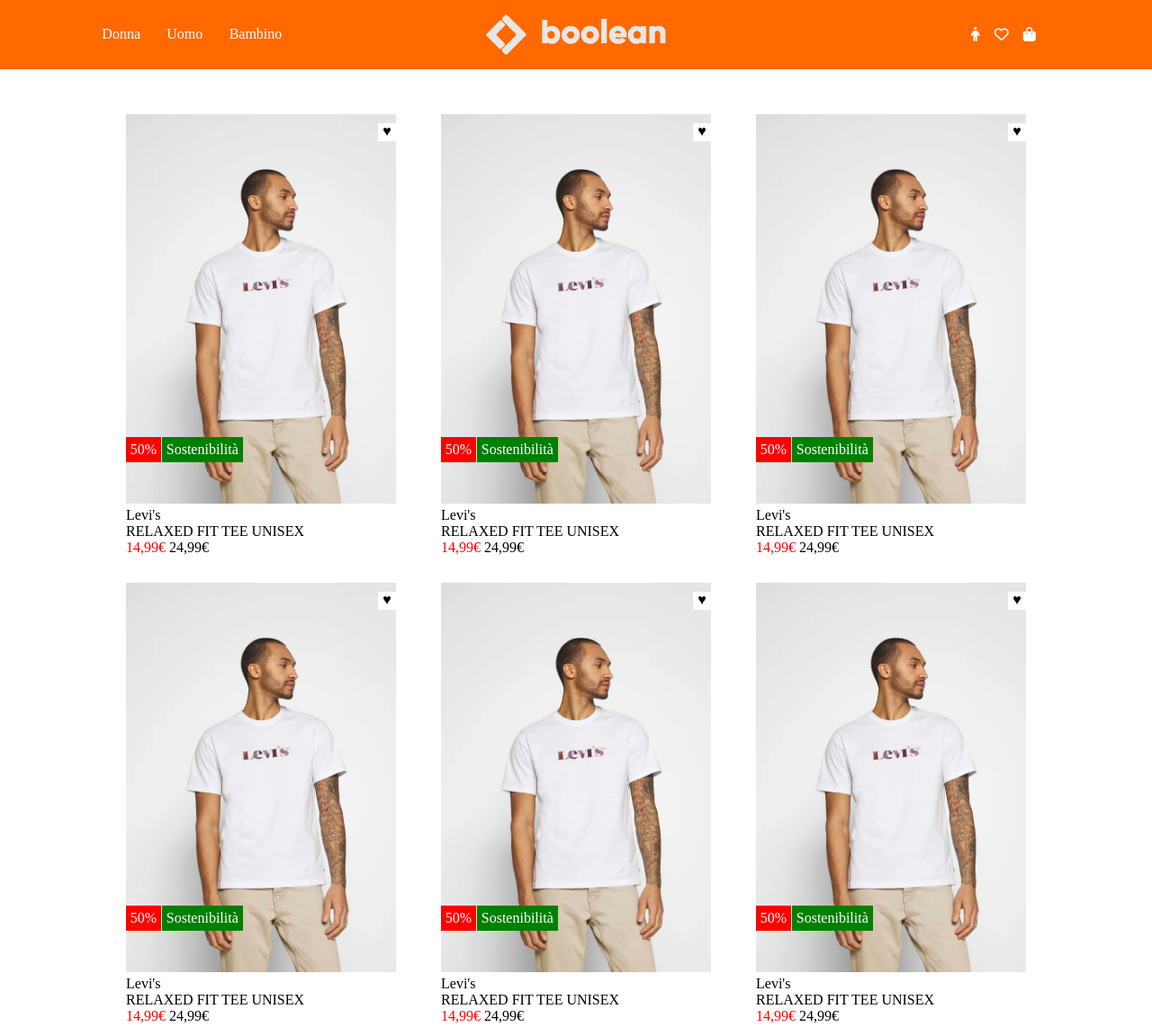
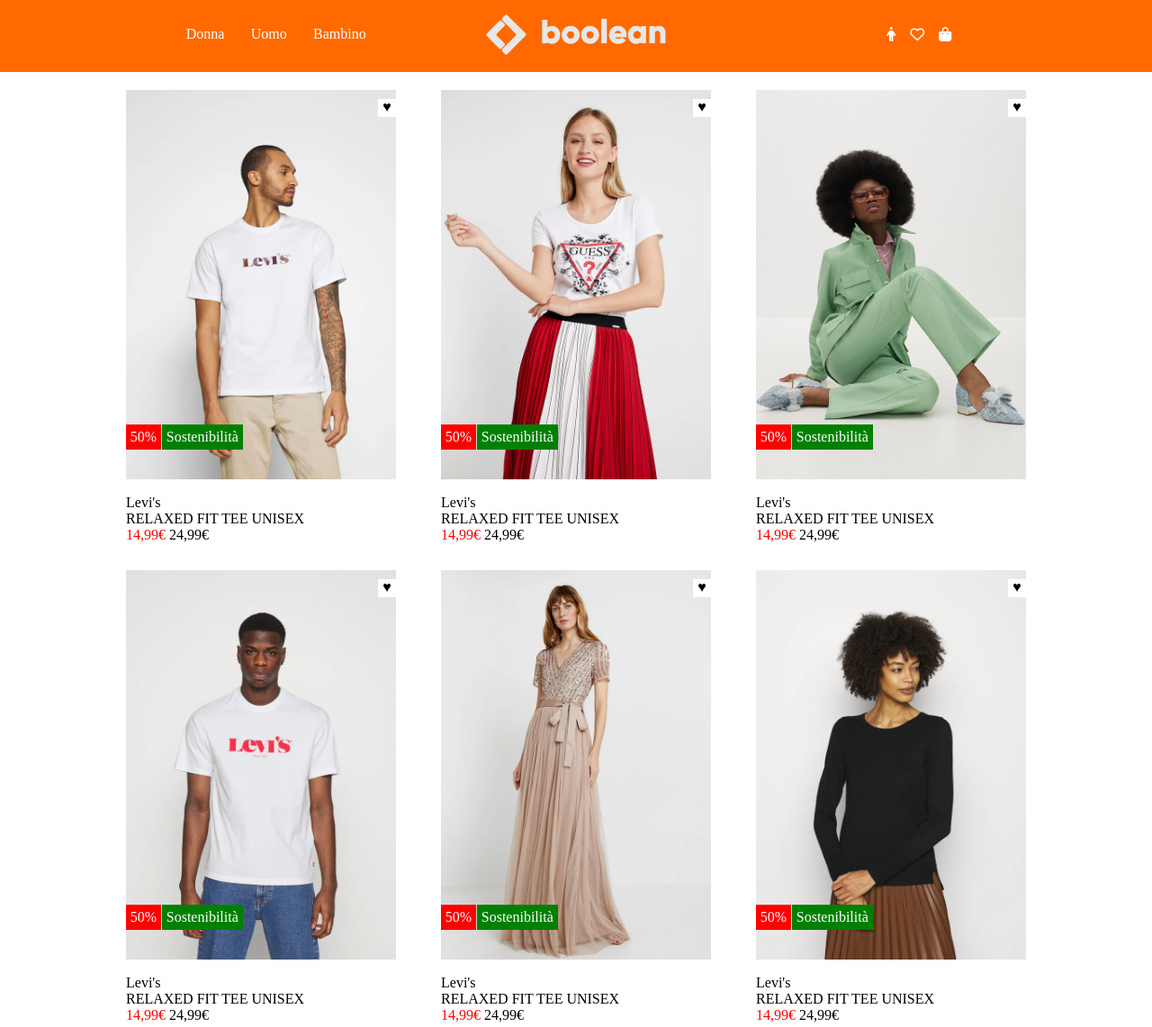
Before and after one commit to IreneCaiazzo/html-css-boolando, a plain HTML site: page index.html in a window 1280 px wide. Shown: the top 1142 px of the page at 90% size. Drawn offline with Linux system fonts and the light colour scheme.

Commit message:
add item hover

```diff
--- a/assets/style.css
+++ b/assets/style.css
@@ -8,10 +8,15 @@
 
 header{
     background-color: rgb(255, 105, 0);
-    /* position: fixed;   TODO: CHECK POSITION */
-    width: 100%;
+    position: fixed;
+    top: 0;
+    left: 0;
+    right: 0;
+    z-index: 1;
     padding-top: 1em;
     padding-bottom: 1em;
+    height: 80px;
+    /* margin: 0 auto; */
 }
 
 header .container, .menu{
@@ -21,7 +26,8 @@ header .container, .menu{
 header .container{
     display: flex;
     justify-content: space-around;
-    max width: 1000px;
+    max-width: 1000px;
+    margin: auto;
 }
 
 .menu{
@@ -59,7 +65,7 @@ a{
 
 .container-items{
     width: 1000px;
-    margin-top: 50px;
+    margin-top: 100px;
     margin-inline: auto;
     display: flex;
     justify-content: space-between;
@@ -70,7 +76,8 @@ a{
 .container-static{
     display: block;
     position: relative;
-    max-width: 300px;
+    width: 300px;
+    height: 450px;
 }
 
 .container-description{
@@ -80,11 +87,14 @@ a{
 .item{
     /* background-image: url("img/1b.webp"); */
     max-width: 300px;
+    position: absolute;
+    top: 0;
+    left: 0;
 }
 
-/* .item:hover{
+.hover:hover{
     opacity: 0%;
-} */
+}
 
 .discount{
     position: absolute;
--- a/index.html
+++ b/index.html
@@ -35,9 +35,11 @@
 
             <section>
                 <div class="container-static">
-                    <img class="item" src="img/1.webp" alt="">
 
-                    <!-- <img class="item-hover" src="img/1b.webp" alt=""> -->
+                     <img class="item" src="img/1b.webp" alt="">
+
+                     <img class="item hover" src="img/1.webp" alt="">
+
 
                     <span class="discount">50%</span>
                     <span class="eco">Sostenibilità</span>
@@ -59,9 +61,10 @@
 
             <section>
                 <div class="container-static">
-                    <img class="item" src="img/1.webp" alt="">
 
-                    <!-- <img class="item-hover" src="img/1b.webp" alt=""> -->
+                    <img class="item" src="img/2b.webp" alt="">
+
+                    <img class="item hover" src="img/2.webp" alt="">
 
                     <span class="discount">50%</span>
                     <span class="eco">Sostenibilità</span>
@@ -79,11 +82,13 @@
 
                 </div>
 
-            </section><section>
+            </section>
+
+            <section>
                 <div class="container-static">
-                    <img class="item" src="img/1.webp" alt="">
+                    <img class="item" src="img/3b.webp" alt="">
 
-                    <!-- <img class="item-hover" src="img/1b.webp" alt=""> -->
+                    <img class="item hover" src="img/3.webp" alt="">
 
                     <span class="discount">50%</span>
                     <span class="eco">Sostenibilità</span>
@@ -101,11 +106,13 @@
 
                 </div>
 
-            </section><section>
+            </section>
+
+            <section>
                 <div class="container-static">
-                    <img class="item" src="img/1.webp" alt="">
+                    <img class="item" src="img/4b.webp" alt="">
 
-                    <!-- <img class="item-hover" src="img/1b.webp" alt=""> -->
+                    <img class="item hover" src="img/4.webp" alt="">
 
                     <span class="discount">50%</span>
                     <span class="eco">Sostenibilità</span>
@@ -123,11 +130,13 @@
 
                 </div>
 
-            </section><section>
+            </section>
+
+            <section>
                 <div class="container-static">
-                    <img class="item" src="img/1.webp" alt="">
+                    <img class="item" src="img/5b.webp" alt="">
 
-                    <!-- <img class="item-hover" src="img/1b.webp" alt=""> -->
+                    <img class="item hover" src="img/5.webp" alt="">
 
                     <span class="discount">50%</span>
                     <span class="eco">Sostenibilità</span>
@@ -145,11 +154,13 @@
 
                 </div>
 
-            </section><section>
+            </section>
+
+            <section>
                 <div class="container-static">
-                    <img class="item" src="img/1.webp" alt="">
+                    <img class="item" src="img/6b.webp" alt="">
 
-                    <!-- <img class="item-hover" src="img/1b.webp" alt=""> -->
+                    <img class="item hover" src="img/6.webp" alt="">
 
                     <span class="discount">50%</span>
                     <span class="eco">Sostenibilità</span>
```
